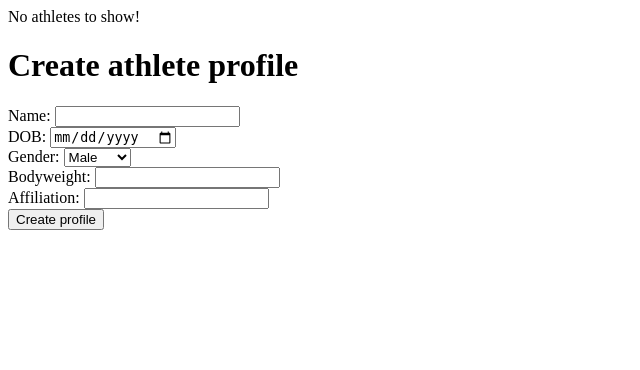
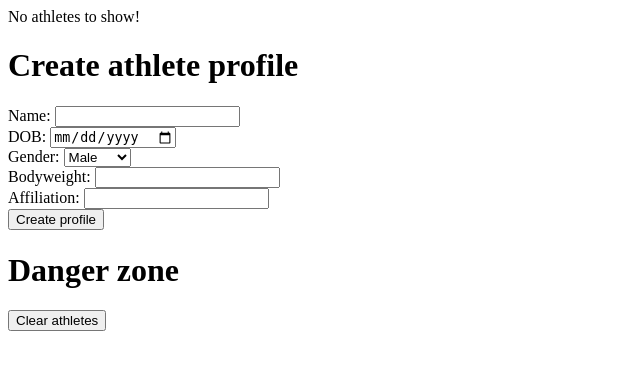
Before and after one commit to andybui01/openCMS, a Django app: page /lifters/admin/ in a window 1280 px wide. Shown: the top 370 px of the page, without its empty margins (0-640 px from the left). Run offline with Django 3.2, Linux system fonts and the light colour scheme; data that the repository does not hold is empty.

Commit message:
add option to clear database

```diff
--- a/lifters/templates/lifters/admin.html
+++ b/lifters/templates/lifters/admin.html
@@ -40,3 +40,8 @@ Bodyweight: <input type="number" step="0.01" name="bodyweight"><br>
 Affiliation: <input type="text" maxlength="3" name="affiliation"><br>
 <input type="submit" value="Create profile">
 </form>
+
+<h1>Danger zone</h1>
+<form action="{% url 'lifters:clear' %}" method="delete">
+    <input type="submit" onclick="return confirm('Are you sure?')" value="Clear athletes">
+</form>
--- a/lifters/urls.py
+++ b/lifters/urls.py
@@ -1,10 +1,11 @@
 from django.urls import path
-from lifters.views import *
+from . import views
 
 app_name='lifters'
 
 urlpatterns = [
-    path('', results, name='results'),
-    path('admin/', admin, name='admin'),
-    path('create/', create, name='create')
+    path('', views.results, name='results'),
+    path('admin/', views.admin, name='admin'),
+    path('create/', views.create, name='create'),
+    path('clear/', views.clear, name='clear')
 ]
--- a/lifters/views.py
+++ b/lifters/views.py
@@ -31,10 +31,6 @@ def results(request):
 
     return render(request, 'lifters/index.html', context)
 
-def update(request):
-    ''' Update athlete attempts '''
-    pass
-
 def create(request):
     ''' Create athlete profile '''
 
@@ -53,3 +49,14 @@ def create(request):
 def delete(request):
     ''' Delete athlete profile '''
     pass
+
+def update(request):
+    ''' Update athlete attempts '''
+    pass
+
+def clear(request):
+    ''' Clear all athletes from database '''
+
+    Athlete.objects.all().delete()
+
+    return HttpResponseRedirect(reverse('lifters:admin'))
```
Also changed, not shown: db.sqlite3.
